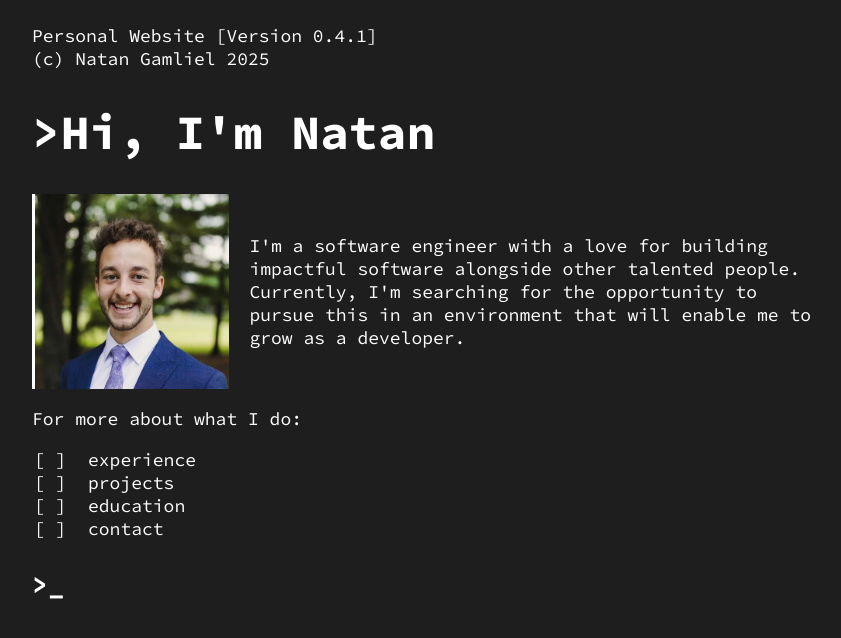
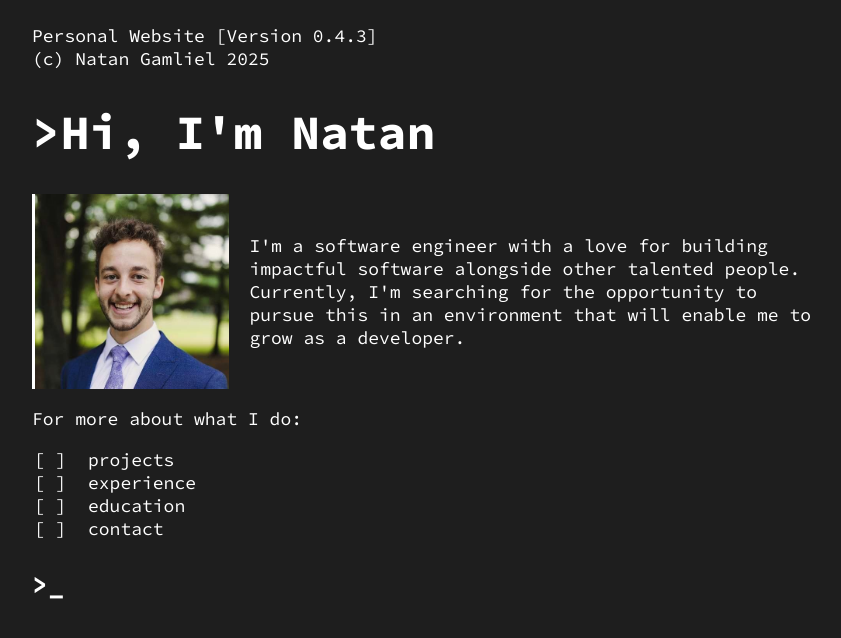
Before and after one commit to nsgamliel/personal-website, a plain HTML site: page public/index.html in a window 1280 px wide. Shown: the whole page, without its empty margins (208-1049 px from the left). Drawn offline with Linux system fonts and the light colour scheme.

Commit message:
update amm thumbnail

```diff
--- a/public/index.html
+++ b/public/index.html
@@ -19,7 +19,7 @@
 	<div class="terminal">
 		<div class="intro">
 			<div id="disc">
-				<div>Personal Website [Version 0.4.1]</div>
+				<div>Personal Website [Version 0.4.3]</div>
 				<div>(c) Natan Gamliel 2025</div>
 			</div>
 			<div class="io-chunk">
@@ -32,8 +32,8 @@
 
 					<p id="more">For more about what I do:</p>
 					<div class="more-options">
+						<div class="intro-option proj">[ ]&nbsp; projects</div>
 						<div class="intro-option exp">[ ]&nbsp; experience</div>
-						<div class="intro-option proj">[ ]&nbsp; projects</div>
 						<div class="intro-option edu">[ ]&nbsp; education</div>
 						<div class="intro-option cont">[ ]&nbsp; contact</div>
 					</div>
```
Also changed, not shown: public/images/amm.png.
